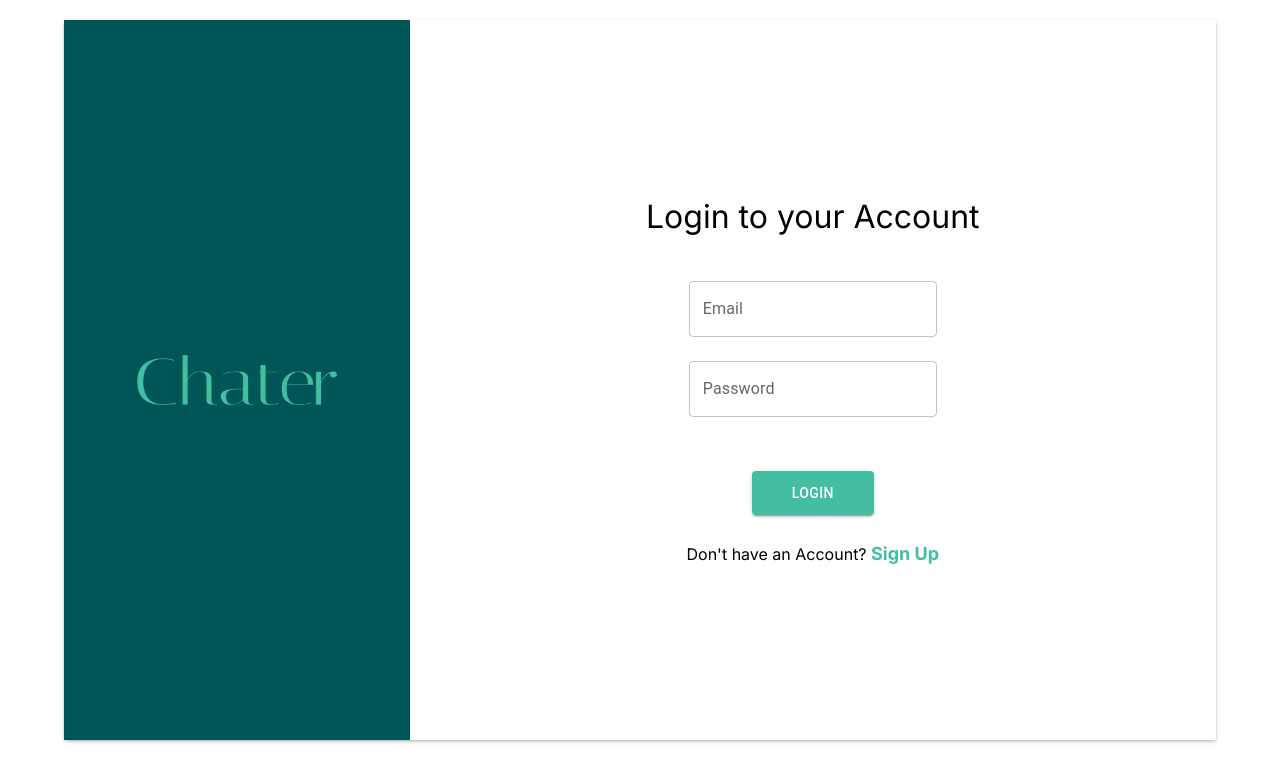
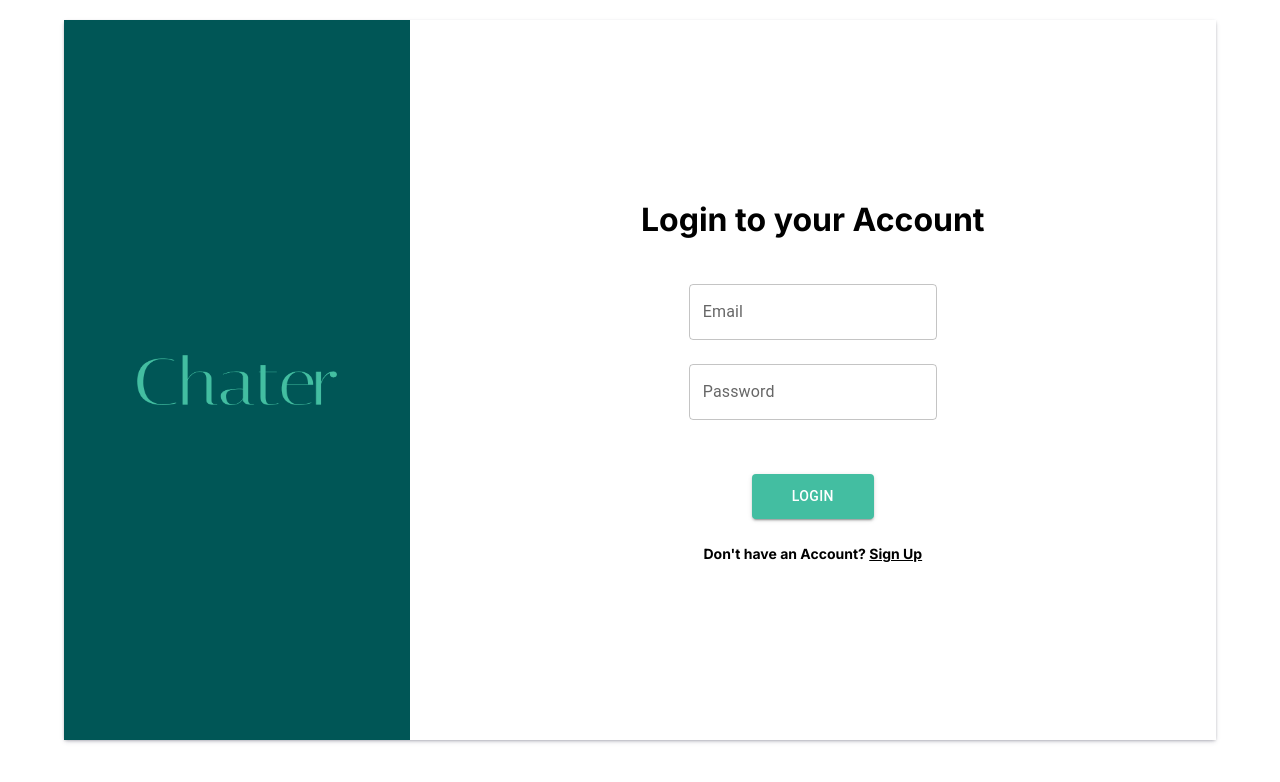
Before and after one commit to SA-30/messenging, a Next.js app: page / in a window 1280 px wide. Shown: the top 782 px of the page. Built offline with nearby package versions, Linux system fonts and the light colour scheme.

Commit message:
Login page

```diff
--- a/app/components/Auth.tsx
+++ b/app/components/Auth.tsx
@@ -83,7 +83,7 @@ const Auth = () => {
                 <Image height={200} width={200} className="logo" src='/images/Chater.png' alt="Logo" />
             </div>
             <div className="login-rightside-container">
-                <h2>
+                <h2 className='font-bold'>
                     {!isSignUp ? "Register your Account" : "Login to your Account"}
                 </h2>
                 {!isSignUp &&
@@ -128,11 +128,11 @@ const Auth = () => {
                 >
                     {isSignUp ? "LOGIN" : "SIGN UP"}
                 </Button>
-                <span>
+                <span className='font-bold text-black text-sm'>
                     {!isSignUp
                         ? "Already have an Account? "
                         : "Don't have an Account? "}
-                    <a href="#" onClick={handleToggle}>
+                    <a href="#" className='font-bold text-black text-sm underline' onClick={handleToggle}>
                         {" "}
                         {!isSignUp ? "Login" : "Sign Up"}
                     </a>
```
